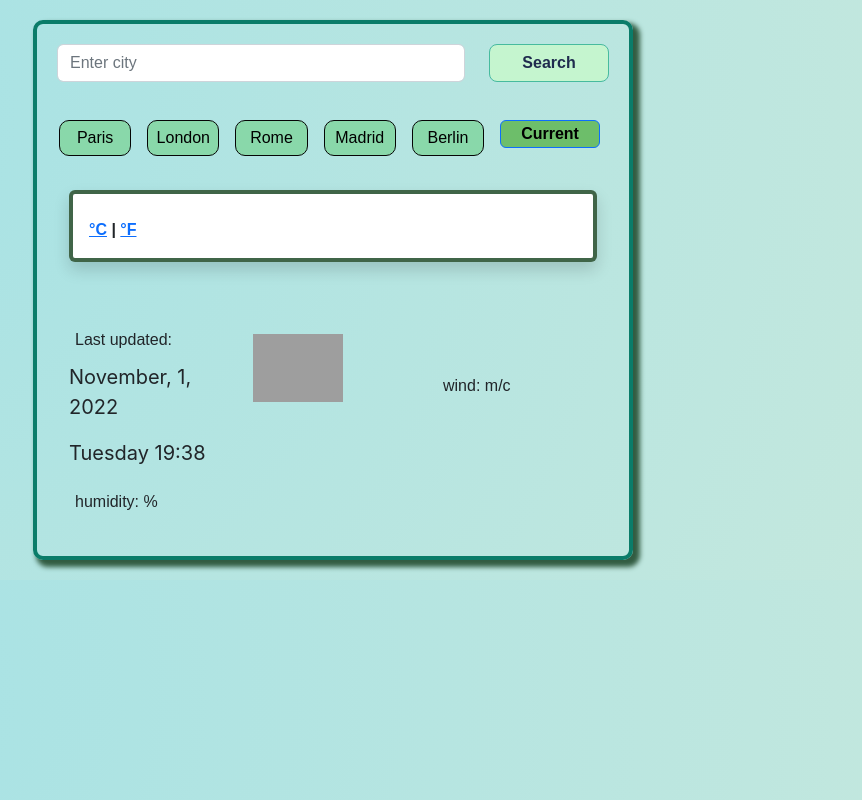
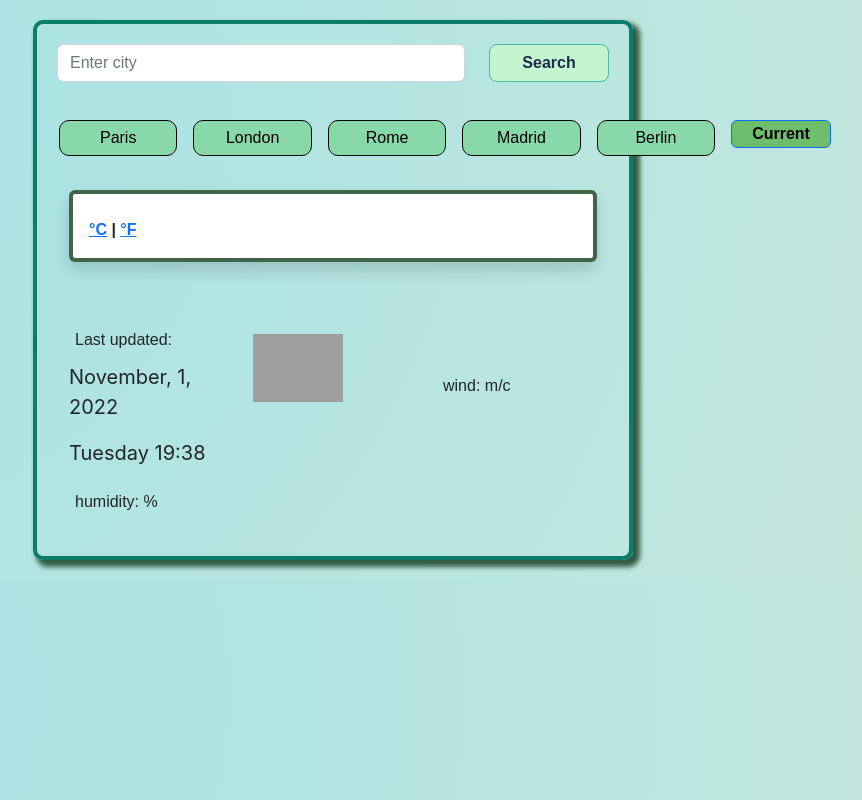
Before and after one commit to Elesionore/real-weather-app, a website built with Parcel: page index.html in a window 1280 px wide. Shown: the whole page, without its empty margins (307-1169 px from the left). Built offline with nearby package versions, Linux system fonts and the light colour scheme; no server answers; grey boxes are pictures that could not be loaded.

Commit message:
Update styles.css

```diff
--- a/src/styles.css
+++ b/src/styles.css
@@ -29,8 +29,8 @@ body {
   background-color: #2c8a30;
   border-color: #13411dce;
 }
-.block-2 {
-  width: 569px;
+.block-2.row {
+  width: 800px;
 }
 .col {
   padding: 0px;
```
